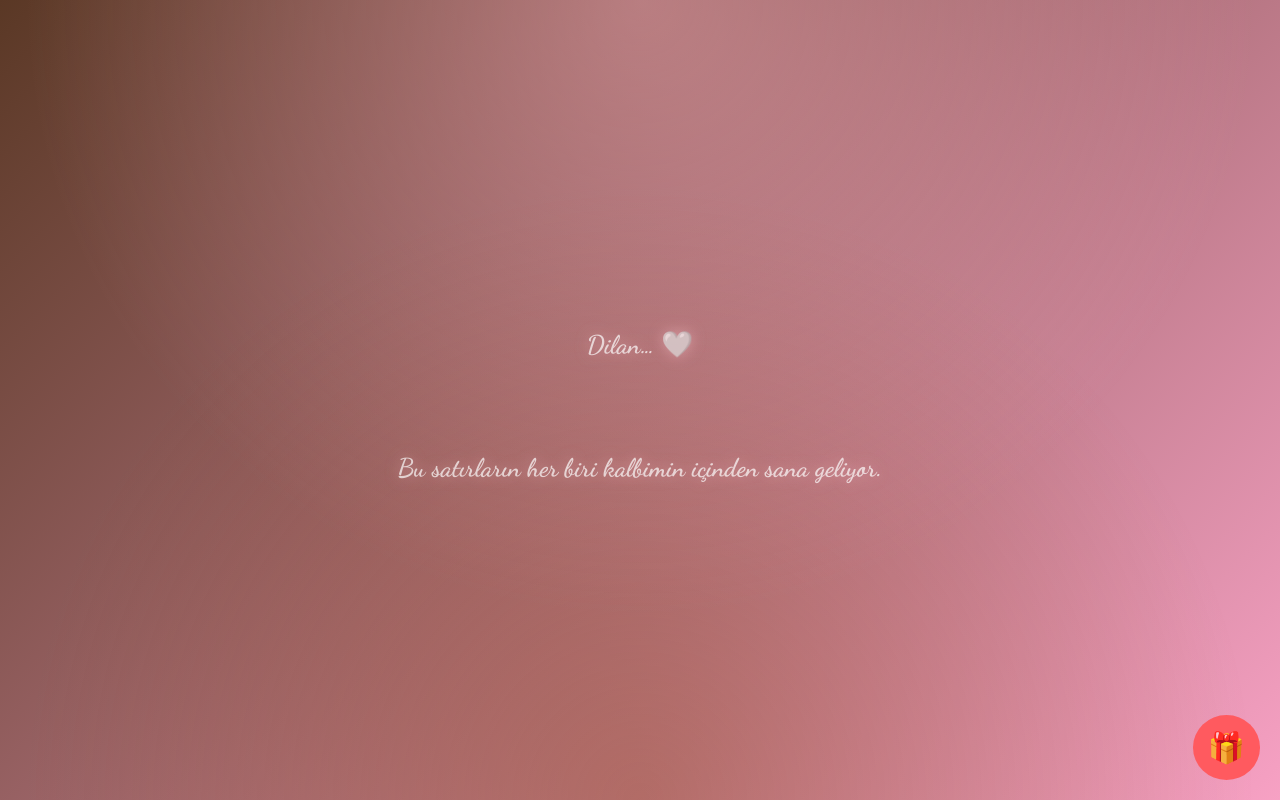
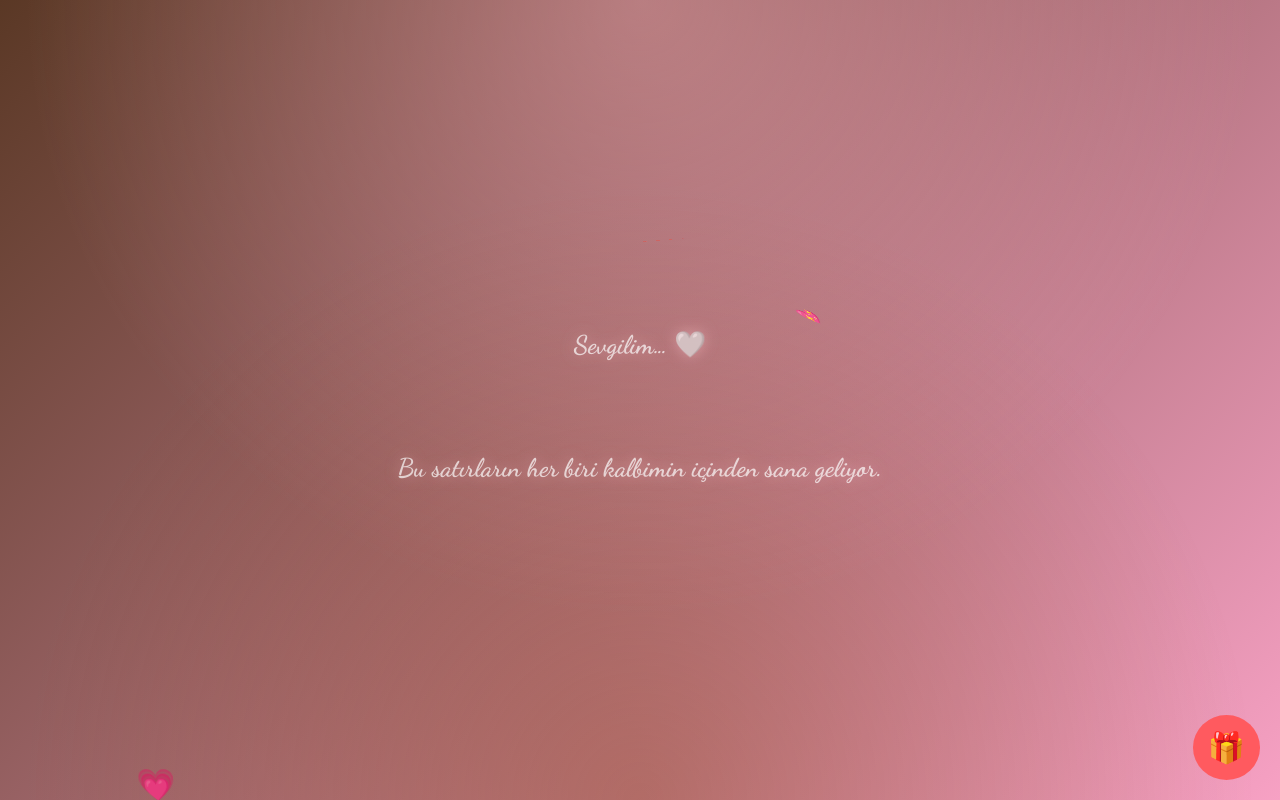
Before and after one commit to davutbeyhan/dilan-davut, a plain HTML site: page index.html in a window 1280 px wide. Both pictures are taken after a click on the button "🔊 Sesini aç ve dokun". Shown: the top 800 px of the page. Drawn offline with Linux system fonts and the light colour scheme.

Commit message:
Update index.html

```diff
--- a/index.html
+++ b/index.html
@@ -3,7 +3,7 @@
 <head>
 <meta charset="UTF-8">
 <meta name="viewport" content="width=device-width, initial-scale=1.0">
-<title>Dilan 🤍 Davut</title>
+<title>Sevgilim 🤍 Davut</title>
 
 <!-- Google Font -->
 <link href="https://fonts.googleapis.com/css2?family=Dancing+Script:wght@700&display=swap" rel="stylesheet">
@@ -36,6 +36,18 @@ body {
   animation: heartMove 15s linear infinite;
   pointer-events: none;
   opacity: 0.15;
+}
+
+/* 3D Dönen Kalpler */
+@keyframes spinHeart {
+  0% { transform: rotateY(0deg) rotateX(0deg); }
+  100% { transform: rotateY(360deg) rotateX(360deg); }
+}
+.heart3D {
+  position: absolute;
+  font-size: 30px;
+  pointer-events: none;
+  animation: spinHeart 8s linear infinite;
 }
 
 /* İçerik */
@@ -128,12 +140,12 @@ body {
 <script>
 document.addEventListener("DOMContentLoaded", () => {
   const texts = [
-    "Dilan… 🤍<br><br>Bu satırların her biri kalbimin içinden sana geliyor.",
+    "Sevgilim… 🤍<br><br>Bu satırların her biri kalbimin içinden sana geliyor.",
     "Sen aklıma geldiğinde dünya yavaşlıyor 🌸",
     "Gülüşün… her şeyi susturuyor 🤎",
     "Seni sevmek her gün yeniden seçmek ✨",
     "14 Şubat sadece bir gün ama sen her günümsün 💗",
-    "İyi ki varsın Dilan 🤍",
+    "İyi ki varsın Sevgilim 🤍",
     "Sevgililer Günümüz kutlu olsun<br><br><b>Davut</b>"
   ];
 
@@ -172,6 +184,18 @@ document.addEventListener("DOMContentLoaded", () => {
     setTimeout(() => heart.remove(), 15000);
   }
 
+  function create3DHeart() {
+    const heart = document.createElement("div");
+    heart.className = "heart3D";
+    const heartEmojis = ["❤️","💖","💗"];
+    heart.innerHTML = heartEmojis[Math.floor(Math.random() * heartEmojis.length)];
+    heart.style.left = Math.random()*100 + "vw";
+    heart.style.top = Math.random()*100 + "vh";
+    heart.style.fontSize = (25 + Math.random()*25) + "px";
+    document.body.appendChild(heart);
+    setTimeout(()=>heart.remove(),10000);
+  }
+
   btn.addEventListener("click", () => {
     music.play().then(() => {
       startScreen.style.display = "none";
@@ -179,6 +203,7 @@ document.addEventListener("DOMContentLoaded", () => {
       showText();
       setInterval(createSymbol, 450);
       setInterval(createHeartBg, 600);
+      setInterval(create3DHeart, 800);
     }).catch(err => {
       alert("Ses başlatılamadı, lütfen sessiz modu kapatıp tekrar dokun.");
     });
```
